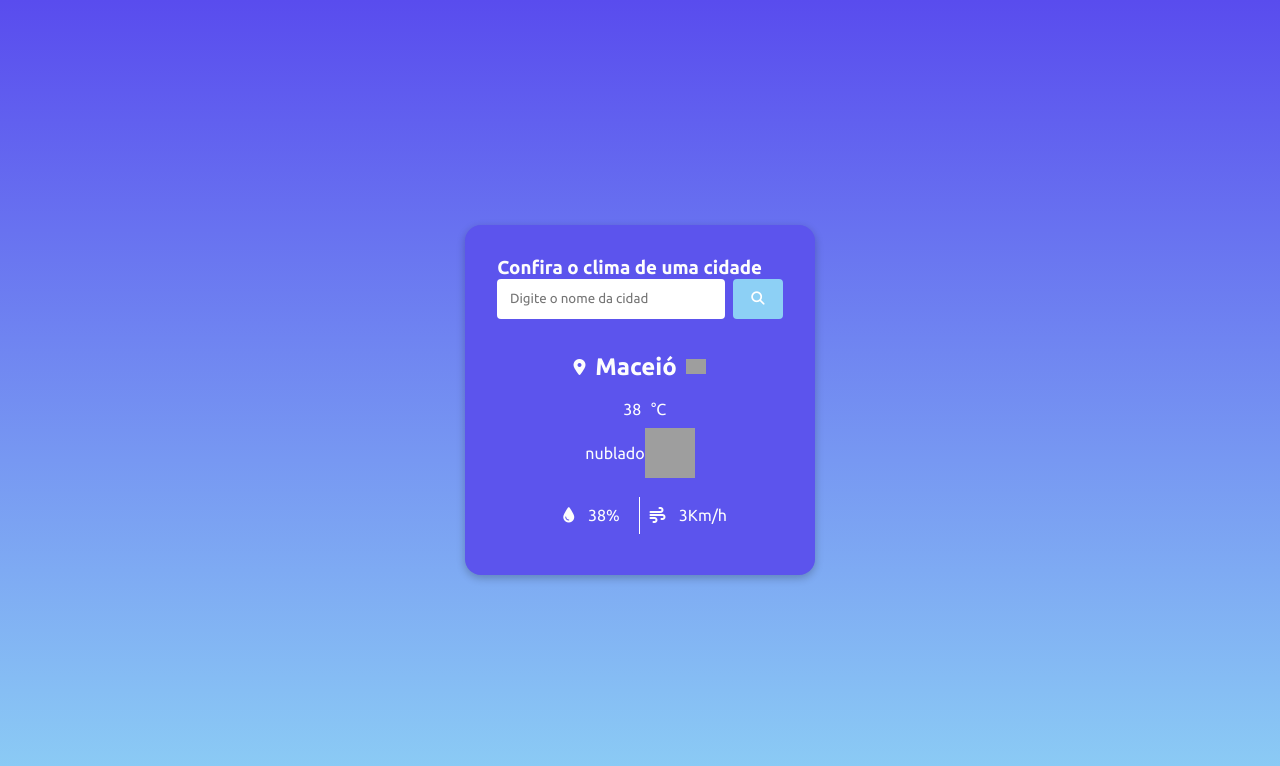
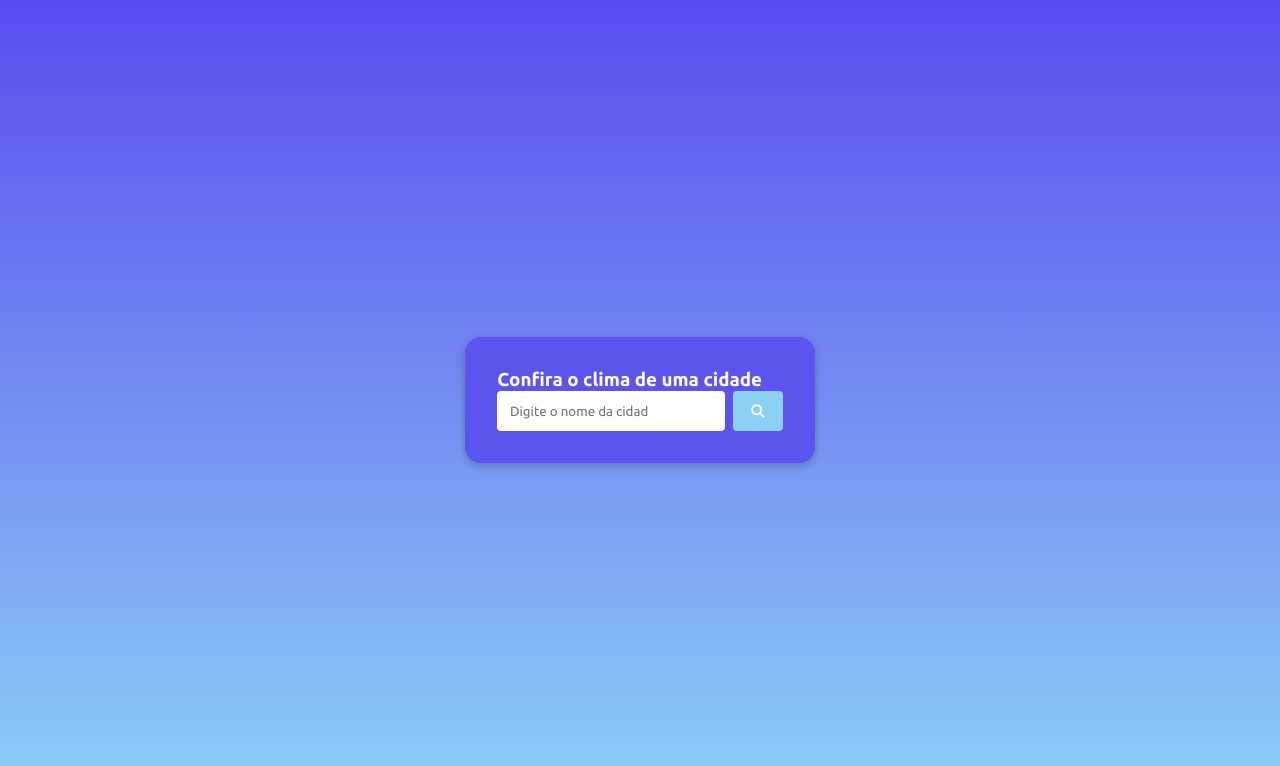
Before and after one commit to BoemiaDEV/Aplica-o-de-Clima-com-OpenWeather-, a plain HTML site: page index.html in a window 1280 px wide. Drawn offline with Linux system fonts and the light colour scheme; grey boxes are pictures that could not be loaded.

Commit message:
adicionei o estilo hide para esconder o conteudo antes do usuatio pesquisar e tambem o usuario pode seguir a busca com a tecla enter

```diff
--- a/css/style.css
+++ b/css/style.css
@@ -15,6 +15,7 @@ body{
 
 .hide{
     display: none;
+
 }
 
 .container{
@@ -23,6 +24,8 @@ body{
     padding: 2rem;
     color: #fdfdfd;
     border-radius: 1rem;
+    transform: scale(1);
+    transition: .4s;
 }
 
 
--- a/index.html
+++ b/index.html
@@ -29,27 +29,27 @@
                 </button>
             </div>
         </div>
-        <div id="weather-data">
-            <h2>
+        <div id="weather-data" class="hide">
+            </h2>
                 <i class="fa-solid fa-location-dot"></i>
-                <span id="city">Maceió</span>
-                <img src="https://flagsapi.com/BR/flat/64.png" alt="bandeira do pais" id="country">
+                <span id="city"></span>
+                <img src="" alt="bandeira do pais" id="country">
             </h2>
             <p id="temperature">
-                <span>38</span>&deg;C
+                <span></span>&deg;
             </p>
             <div id="description-container">
-                <p id="description">nublado</p>
-                <img src="http://openweathermap.org/img/wn/01d.png" width="50px" height="50px" alt="condições do tempo" id="weather-icon">
+                <p id="description"></p>
+                <img src="" width="50px" height="50px" alt="condições do tempo" id="weather-icon">
             </div>
             <div id="details-container">
                 <p id="umidity">
                     <i class="fa-solid fa-droplet"></i>
-                    <span>38%</span>
+                    <span></span>
                 </p>
                 <p id="wind">
                     <i class="fa-solid fa-wind"></i>
-                    <span>3Km/h</span>
+                    <span></span>
                 </p>
             </div>
         </div>
--- a/js/script.js
+++ b/js/script.js
@@ -14,6 +14,7 @@ const weatherElementIcon = document.querySelector("#weather-icon");
 const countryElement = document.querySelector("#country");
 const humidityElement = document.querySelector("#umidity span");
 const windElement = document.querySelector("#wind span");
+const weatherContainer = document.querySelector("#weather-data");
 //funcções
 
 const getWeatherData = async (city) => {
@@ -21,7 +22,7 @@ const getWeatherData = async (city) => {
 
     const res = await fetch(apiWeatherApi);
     const data = await res.json();
-    console.log(data)
+    console.log(data);
     return data;
 };
 
@@ -35,10 +36,14 @@ const showWeatherData = async (city) => {
         "src",
         `http://openweathermap.org/img/wn/${data.weather[0].icon}.png`
     );
-    countryElement.setAttribute("src", `https://flagsapi.com/${data.sys.country}/flat/64.png`);
-    humidityElement.innerText = `${data.main.humidity
-    }%`
-    windElement.innerText = `${data.wind.speed}km/h`
+    countryElement.setAttribute(
+        "src",
+        `https://flagsapi.com/${data.sys.country}/flat/64.png`
+    );
+    humidityElement.innerText = `${data.main.humidity}%`;
+    windElement.innerText = `${data.wind.speed}km/h`;
+
+    weatherContainer.classList.remove("hide");
 };
 
 //eventos
@@ -48,3 +53,11 @@ searchBtn.addEventListener("click", (e) => {
     const city = cityInput.value;
     showWeatherData(city);
 });
+
+cityInput.addEventListener('keyup', (e) => {
+    if(e.code === 'Enter'){
+        const city = e.target.value;
+
+        showWeatherData(city);
+    }
+})
```
